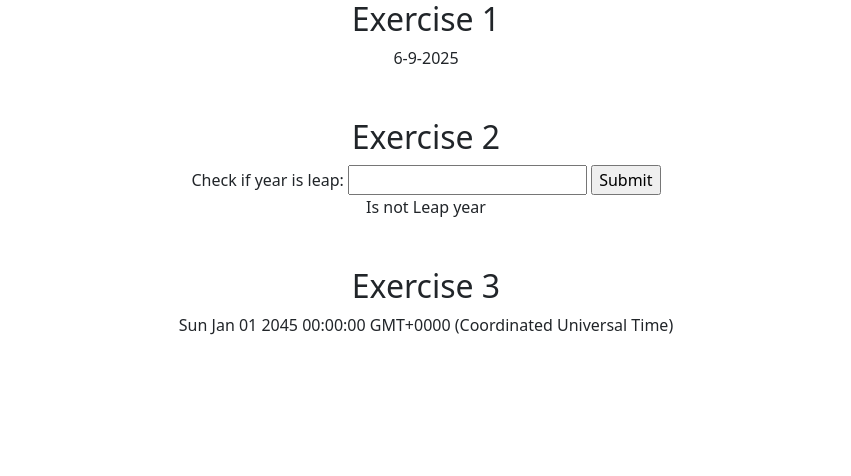
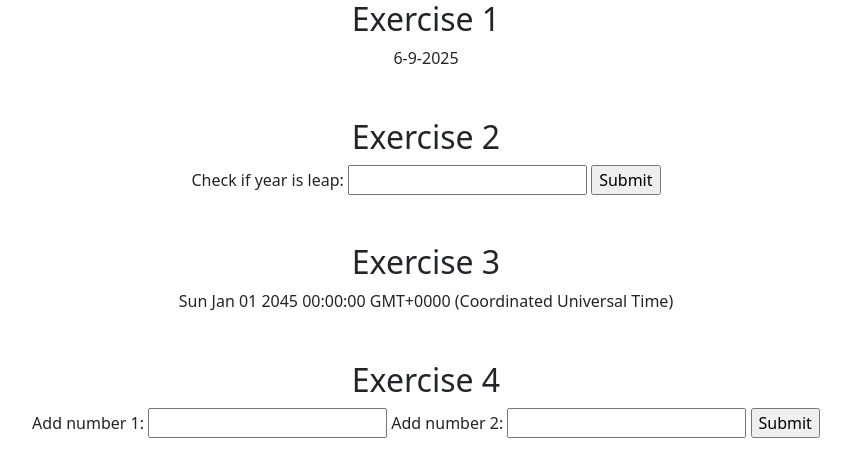
Before and after one commit to gentrithotii/JS-Exercise, a plain HTML site: page index.html in a window 1280 px wide. Shown: the whole page, without its empty margins (214-1065 px from the left). Drawn offline with nearby package versions, Linux system fonts and the light colour scheme.

Commit message:
More fixes

```diff
--- a/exercise.js
+++ b/exercise.js
@@ -12,15 +12,16 @@ function displayCurrentDate() {
 }
 
 function checkIfLeapYear() {
+  event.preventDefault();
   let num = parseInt(document.getElementById("check-leap").value);
+  // console.log("Entered number: " + num);
 
-  console.log("Entered number: " + num);
-
-  let isLeap = "Is not Leap year";
+  let isLeap = "It's not leap year";
 
   if ((num % 4 === 0 && num % 100 !== 0) || num % 400 === 0) {
     isLeap = "Is Leap year";
   }
+
   document.getElementById("leap-boolean").innerHTML = isLeap;
 
   return false;
@@ -39,11 +40,11 @@ function checkIfSundayBetweenYears() {
   const numberOfYears = 2050 - 2014;
   const date = new Date(2014, 0, 1);
   for (let i = 1; i <= numberOfYears; i++) {
-    console.log(date.getMonth(), date.getDate());
+    // console.log(date.getMonth(), date.getDate());
 
     date.setFullYear(date.getFullYear() + 1);
     if (date.getMonth() === 0 && days[date.getDay()] === "Sunday") {
-      console.log("Date between: " + date);
+      // console.log("Date between: " + date);
       document.getElementById("date-between").innerHTML = date;
     }
   }
--- a/index.html
+++ b/index.html
@@ -38,6 +38,19 @@
             <p id="date-between"></p>
         </section>
     </div>
+
+    <div class="container text-center my-5">
+        <form onsubmit="return ">
+            <h2>Exercise 4</h2>
+            <label>Add number 1: </label>
+            <input type="text" id="num-1" name="num-1">
+            <label>Add number 2:</label>
+            <input type="text" id="num-1" name="num-2">
+            <input type="submit">
+        </form>
+        <p id="leap-boolean"></p>
+    </div>
+
 </body>
 
 </html>
```
